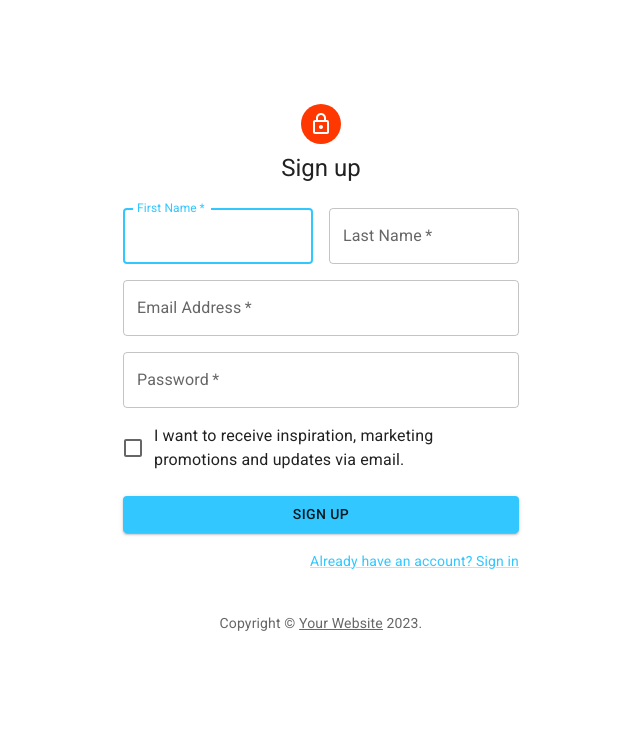
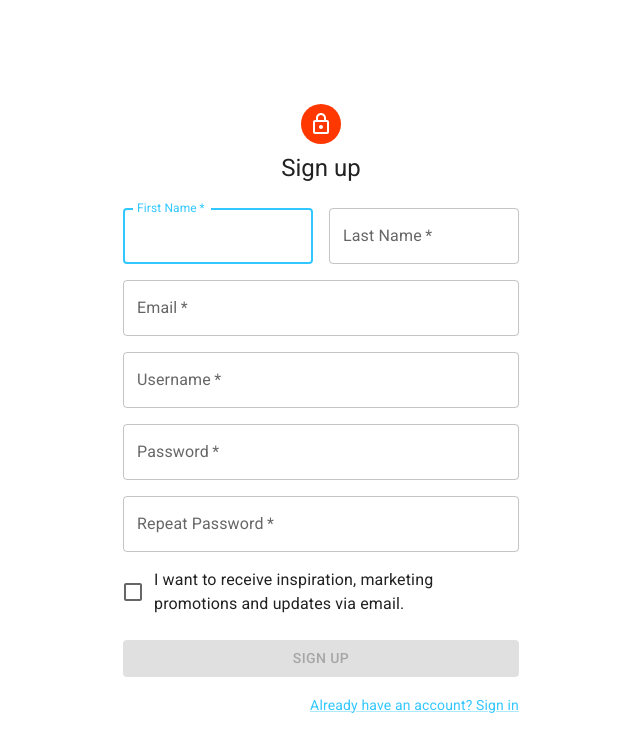
Before and after one commit to RamZal365/SurfWalletFrontend, a React (Create React App) app: page /signup in a window 1280 px wide. Shown: the top 752 px of the page, without its empty margins (319-959 px from the left). Built offline with nearby package versions, Linux system fonts and the light colour scheme.

Commit message:
Login and signup function correctly and returns a token from backend.

```diff
--- a/src/components/Login/Login.jsx
+++ b/src/components/Login/Login.jsx
@@ -1,5 +1,6 @@
-import * as React from 'react';
-/*import { Navigate } from 'react-router-dom';*/
+import React, {Component} from 'react';
+import { Navigate } from 'react-router-dom';
+import {login} from '../../services/api/login';
 import Avatar from '@mui/material/Avatar';
 import Button from '@mui/material/Button';
 import CssBaseline from '@mui/material/CssBaseline';
@@ -14,19 +15,42 @@ import LockOutlinedIcon from '@mui/icons-material/LockOutlined';
 import Typography from '@mui/material/Typography';
 import { createTheme, ThemeProvider } from '@mui/material/styles';
 
-function Copyright(props) {
-  return (
-    <Typography variant="body2" color="text.secondary" align="center" {...props}>
-      {'Copyright © '}
-      <Link color="inherit" href="https://mui.com/">
-        Your Website
-      </Link>{' '}
-      {new Date().getFullYear()}
-      {'.'}
-    </Typography>
-  );
+class LogIn extends Component {
+  constructor(props) {
+    super(props);
+    this.state = {
+      token: null,
+      errorMessage: null,
+    }
+    this.handleSubmit = this.handleSubmit.bind(this);
   }
 
+  async login(username, password){
+    try{
+      var response = null
+      response = await login(username, password);
+      if (response.status === 200){
+        this.setState({token: response.data.token})
+      }
+      else{
+        console.error(response.data.message);
+        this.setState({errorMessage: response.data.message})
+      }
+    }
+    catch (error) {
+      console.error(error);
+    }
+  }
+
+
+  handleSubmit(event){
+    event.preventDefault();
+    const data = new FormData(event.currentTarget);
+    this.login(data.get('username'), data.get('password'))
+  };
+
+
+  render(){
     const theme = createTheme({
       palette: {
         primary: {
@@ -37,16 +61,6 @@ const theme = createTheme({
         },
       },
     });
-
-export default function LogIn() {
-  const handleSubmit = (event) => {
-    event.preventDefault();
-    const data = new FormData(event.currentTarget);
-    console.log({
-      email: data.get('email'),
-      password: data.get('password'),
-    });
-  };
 
     return (
       <>
@@ -83,17 +97,31 @@ export default function LogIn() {
               <Typography component="h1" variant="h5">
                 Log in
               </Typography>
-            <Box component="form" noValidate onSubmit={handleSubmit} sx={{ mt: 1 }}>
+              <Box component="form" noValidate onSubmit={this.handleSubmit} sx={{ mt: 1 }}>
                 <TextField
                   margin="normal"
                   required
                   fullWidth
-                id="email"
-                label="Email Address"
-                name="email"
-                autoComplete="email"
+                  id="username"
+                  label="Username"
+                  name="username"
+                  autoComplete="username"
                   autoFocus
                 />
+                {this.state.errorMessage? (
+                  <TextField
+                  error
+                  margin="normal"
+                  required
+                  fullWidth
+                  name="password"
+                  label="Password"
+                  type="password"
+                  id="password"
+                  autoComplete="current-password"
+                  helperText={this.state.errorMessage}
+                />
+                ) : (
                   <TextField
                     margin="normal"
                     required
@@ -104,6 +132,9 @@ export default function LogIn() {
                     id="password"
                     autoComplete="current-password"
                   />
+                )}
+
+
                 <FormControlLabel
                   control={<Checkbox value="remember" color="primary" />}
                   label="Remember me"
@@ -128,12 +159,13 @@ export default function LogIn() {
                     </Link>
                   </Grid>
                 </Grid>
-              <Copyright sx={{ mt: 5 }} />
               </Box>
             </Box>
           </Grid>
         </Grid>
       </ThemeProvider>
+      { this.state.token ? (<Navigate to="/"/>) : (null) }
       </>
-  );
+    )}
 }
+export default LogIn
--- a/src/components/SignUp/SignUp.jsx
+++ b/src/components/SignUp/SignUp.jsx
@@ -1,4 +1,7 @@
-import * as React from 'react';
+import React, {Component} from 'react';
+import {Navigate} from 'react-router-dom';
+import {signup} from '../../services/api/login';
+import {red} from '@mui/material/colors';
 import Avatar from '@mui/material/Avatar';
 import Button from '@mui/material/Button';
 import CssBaseline from '@mui/material/CssBaseline';
@@ -13,19 +16,75 @@ import Typography from '@mui/material/Typography';
 import Container from '@mui/material/Container';
 import { createTheme, ThemeProvider } from '@mui/material/styles';
 
-function Copyright(props) {
-  return (
-    <Typography variant="body2" color="text.secondary" align="center" {...props}>
-      {'Copyright © '}
-      <Link color="inherit" href="https://mui.com/">
-        Your Website
-      </Link>{' '}
-      {new Date().getFullYear()}
-      {'.'}
-    </Typography>
-  );
+
+
+class SignUp extends Component {
+  constructor(props) {
+    super(props);
+    this.state = {
+      token: null,
+      errorMessage: null,
+      form: {
+        firstName: '',
+        lastName: '',
+        email: '',
+        username: '',
+        password: '',
+        repeatPassword: '',
+      }
+    }
+    this.onChange = this.onChange.bind(this);
+    this.isValid = this.isValid.bind(this);
+    this.handleSubmit = this.handleSubmit.bind(this);
   }
 
+  onChange(event){
+    var form = this.state.form;
+    form[event.target.name] = event.target.value
+    this.setState({form: form})
+  }
+
+  isValid(){
+    const form = this.state.form
+    for (var key in form){
+      if (form[key].length === 0){
+        return false
+      }
+    }
+    if (form.password !== form.repeatPassword){
+      return false
+    }
+    return true
+  }
+
+  async signup(username, password){
+    try{
+      var response = null
+      response = await signup(username, password);
+      if (response.status === 201){
+        this.setState({token: response.data.token})
+      }
+      else{
+        console.error(response.message);
+        var form = this.state.form;
+        form.password = ''
+        form.repeatPassword = ''
+        this.setState({form: form})
+        this.setState({errorMessage: response.message})
+      }
+    }
+    catch (error) {
+      console.error(error);
+    }
+  }
+
+
+  handleSubmit(event){
+    event.preventDefault();
+    this.signup(this.state.form)
+  };
+
+  render(){
     const theme = createTheme({
       palette: {
           primary: {
@@ -37,17 +96,8 @@ const theme = createTheme({
         },
     });
 
-export default function SignUp() {
-  const handleSubmit = (event) => {
-    event.preventDefault();
-    const data = new FormData(event.currentTarget);
-    console.log({
-      email: data.get('email'),
-      password: data.get('password'),
-    });
-  };
-
     return (
+      <>
       <ThemeProvider theme={theme}>
         <Container component="main" maxWidth="xs">
           <CssBaseline />
@@ -65,16 +115,18 @@ export default function SignUp() {
             <Typography component="h1" variant="h5">
               Sign up
             </Typography>
-          <Box component="form" noValidate onSubmit={handleSubmit} sx={{ mt: 3 }}>
+            <Box component="form" noValidate onSubmit={this.handleSubmit} sx={{ mt: 3 }}>
               <Grid container spacing={2}>
                 <Grid item xs={12} sm={6}>
                   <TextField
-                  autoComplete="given-name"
-                  name="firstName"
                     required
                     fullWidth
+                    value={this.state.form.firstName}
                     id="firstName"
                     label="First Name"
+                    name="firstName"
+                    onChange={this.onChange}
+                    autoComplete="given-name"
                     autoFocus
                   />
                 </Grid>
@@ -82,9 +134,11 @@ export default function SignUp() {
                   <TextField
                     required
                     fullWidth
+                    value={this.state.form.lastName}
                     id="lastName"
                     label="Last Name"
                     name="lastName"
+                    onChange={this.onChange}
                     autoComplete="family-name"
                   />
                 </Grid>
@@ -92,9 +146,11 @@ export default function SignUp() {
                   <TextField
                     required
                     fullWidth
+                    value={this.state.form.email}
                     id="email"
-                  label="Email Address"
+                    label="Email"
                     name="email"
+                    onChange={this.onChange}
                     autoComplete="email"
                   />
                 </Grid>
@@ -102,11 +158,40 @@ export default function SignUp() {
                   <TextField
                     required
                     fullWidth
+                    value={this.state.form.username}
+                    id="username"
+                    label="Username"
+                    name="username"
+                    onChange={this.onChange}
+                    autoComplete="username"
+                  />
+                </Grid>
+                <Grid item xs={12}>
+                  <TextField
+                    required
+                    fullWidth
+                    error={this.state.form.password !== this.state.form.repeatPassword}
+                    value={this.state.form.password}
+                    id="password"
+                    label="Password"
                     name="password"
-                  label="Password"
                     type="password"
-                  id="password"
+                    onChange={this.onChange}
                     autoComplete="new-password"
+                  />
+                </Grid>
+                <Grid item xs={12}>
+                  <TextField
+                    required
+                    fullWidth
+                    error={this.state.form.password !== this.state.form.repeatPassword}
+                    value={this.state.form.repeatPassword}
+                    id="repeatPassword"
+                    label="Repeat Password"
+                    name="repeatPassword"
+                    type="password"
+                    onChange={this.onChange}
+                    autoComplete="repeat-password"
                   />
                 </Grid>
                 <Grid item xs={12}>
@@ -119,11 +204,15 @@ export default function SignUp() {
               <Button
                 type="submit"
                 fullWidth
+                disabled = {!this.isValid()}
                 variant="contained"
                 sx={{ mt: 3, mb: 2 }}
               >
                 Sign Up
               </Button>
+              {this.state.errorMessage? (
+                <Typography variant="body1" color={red[500]}>{this.state.errorMessage}</Typography>
+              ) : (null)}
               <Grid container justifyContent="flex-end">
                 <Grid item>
                   <Link href="/login" variant="body2">
@@ -133,8 +222,12 @@ export default function SignUp() {
               </Grid>
             </Box>
           </Box>
-        <Copyright sx={{ mt: 5 }} />
         </Container>
       </ThemeProvider>
+      { this.state.token ? (<Navigate to="/"/>) : (null) }
+      </>
     );
   }
+}
+
+export default SignUp
--- a/src/components/Surfboards/Surfboard.jsx
+++ b/src/components/Surfboards/Surfboard.jsx
@@ -93,7 +93,6 @@ class Surfboard extends Component {
     this.setState({editMode: true})
   }
   onSave(){
-    debugger
     this.saveSurfboard()
     this.setState({editMode: false})
   }
```
Also changed, not shown: src/services/api/login.js (+29 -3 lines). Lines whose indentation alone changed are shown as unchanged.
